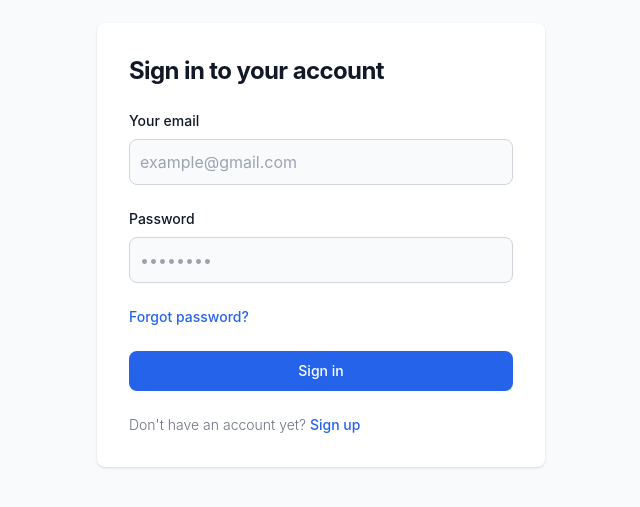
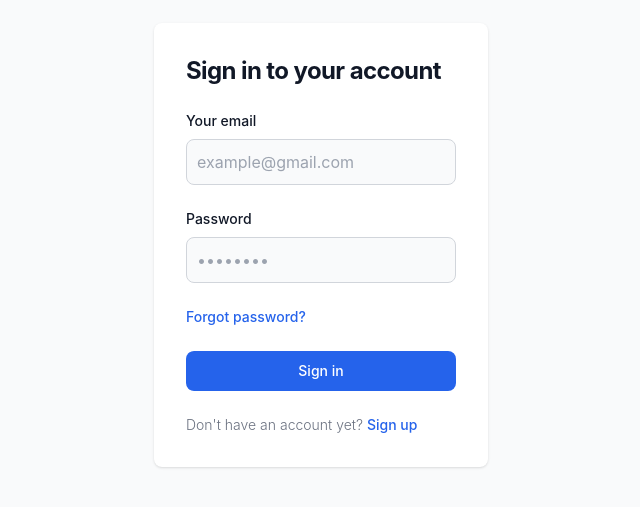
Before and after one commit to ajais-25/vidflow, a React (Vite) app in the folder client/: page /login in a window 1280 px wide. Shown: the part 155-662 px from the top of the page, without its empty margins (319-959 px from the left). Built offline with nearby package versions, Linux system fonts and the light colour scheme.

Commit message:
style: enhance layout for Login and SignUp pages with full-screen centering

```diff
--- a/client/src/pages/Login.jsx
+++ b/client/src/pages/Login.jsx
@@ -34,7 +34,7 @@
   };
 
   return (
-    <section className="bg-gray-50 dark:bg-gray-900">
+    <section className="h-screen flex justify-center items-center overflow-y-hidden bg-gray-50 dark:bg-gray-900">
       <div className="flex flex-col items-center justify-center px-6 py-8 mx-auto md:h-screen lg:py-0">
         <div className="w-full bg-white rounded-lg shadow dark:border md:mt-0 sm:max-w-md xl:p-0 dark:bg-gray-800 dark:border-gray-700">
           <div className="p-6 space-y-4 md:space-y-6 sm:p-8">
--- a/client/src/pages/SignUp.jsx
+++ b/client/src/pages/SignUp.jsx
@@ -45,7 +45,7 @@
   };
 
   return (
-    <section className="bg-gray-50 dark:bg-gray-900">
+    <section className="h-screen flex justify-center items-center overflow-y-hidden bg-gray-50 dark:bg-gray-900">
       <div className="flex flex-col items-center justify-center px-6 py-8 mx-auto md:h-screen lg:py-0">
         <div className="w-full bg-white rounded-lg shadow dark:border md:mt-0 sm:max-w-md xl:p-0 dark:bg-gray-800 dark:border-gray-700">
           <div className="p-6 space-y-4 md:space-y-6 sm:p-8">
```
